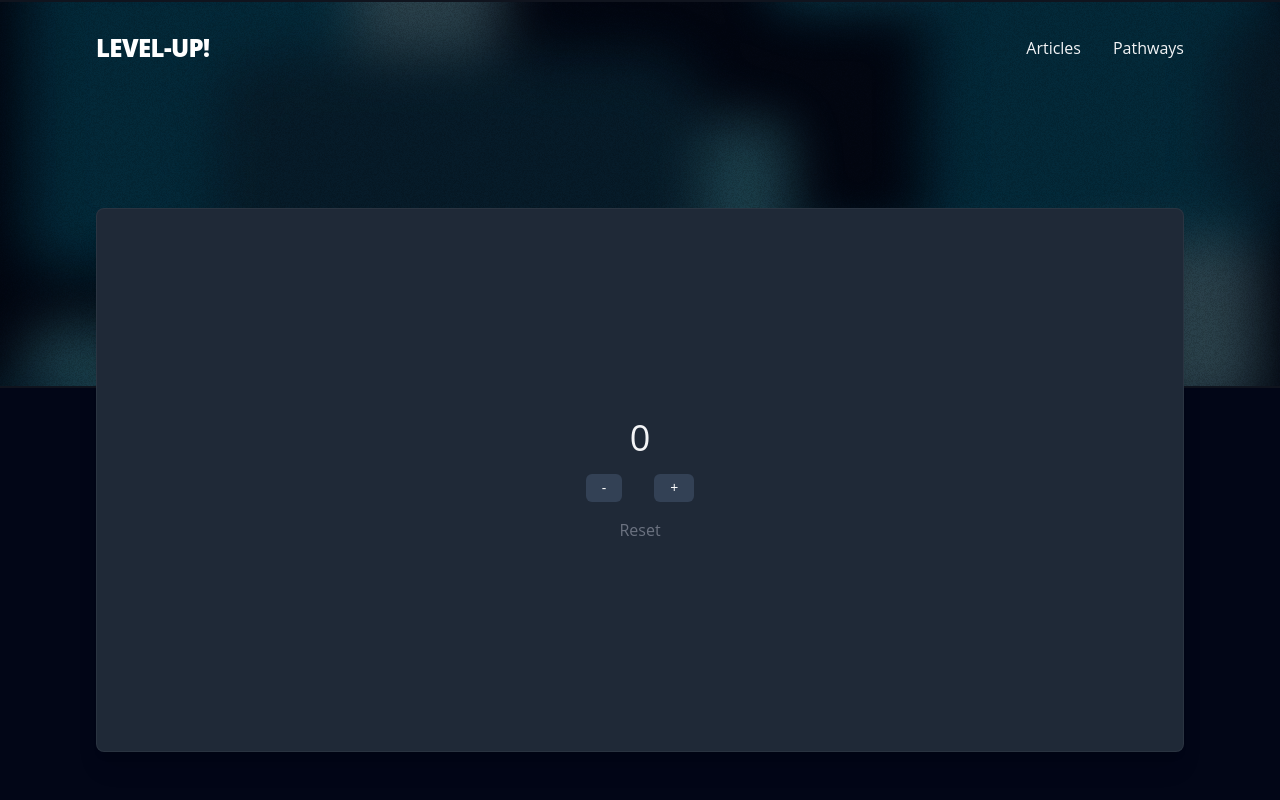
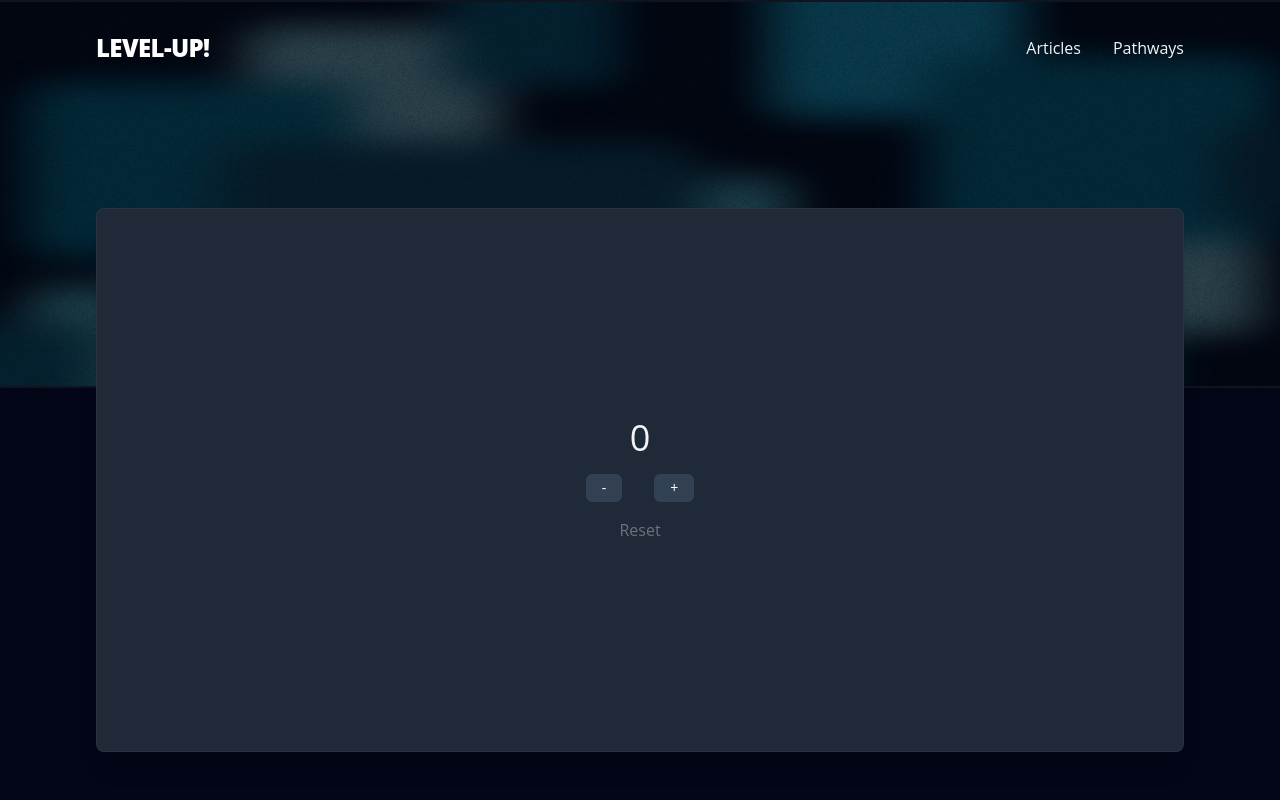
Before and after one commit to ellsphillips/level-up, a Next.js app: page /articles/1 in a window 1280 px wide. Shown: the top 800 px of the page. Built offline with nearby package versions, Linux system fonts and the light colour scheme.

Commit message:
Dev: lint

```diff
--- a/components/Link.tsx
+++ b/components/Link.tsx
@@ -13,7 +13,7 @@ const Link = ({
 
     if (isInternalLink) {
         return (
-            <NextLink href={href}>
+            <NextLink href={href} legacyBehavior>
                 <a {...rest} />
             </NextLink>
         );
--- a/components/theme/Section.tsx
+++ b/components/theme/Section.tsx
@@ -20,7 +20,8 @@ export default function Section(props: SectionProps) {
                         <Image
                             src='/img/cta-bokeh.webp'
                             alt=''
-                            layout='fill'
+                            width={1920}
+                            height={1080}
                             objectFit='cover'
                             objectPosition='center'
                             quality={100}
```
